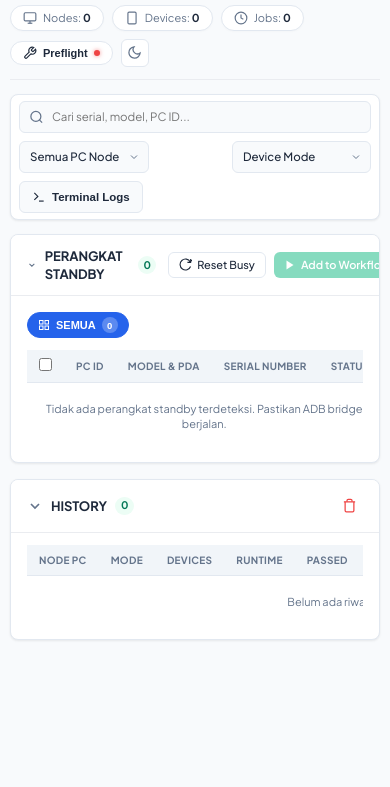
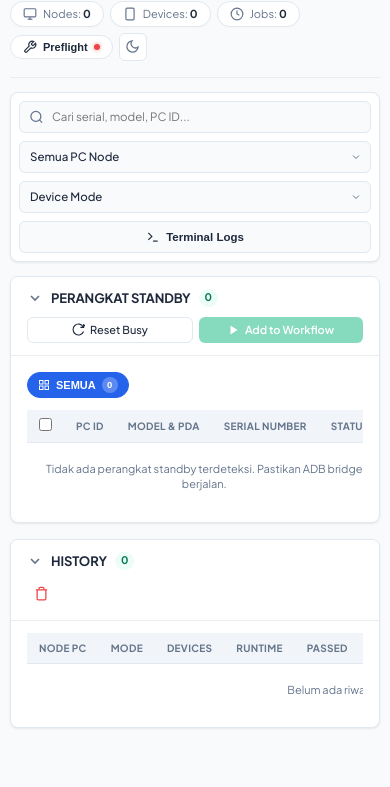
Before and after one commit to endrisusanto/Heist, a website built with Vite: page web-hub/client/index.html in a window 390 px wide. Shown: the part 57-844 px from the top of the page. Built offline with nearby package versions, Linux system fonts and the light colour scheme; no server answers.

Commit message:
feat(ui): eliminate UTF emojis, enable horizontal scrolling for filter chips, and add mobile responsive layout

```diff
--- a/web-hub/client/src/main.ts
+++ b/web-hub/client/src/main.ts
@@ -680,7 +680,7 @@ function renderHistory() {
         <td>
           ${
             isFinished
-              ? `<a href="#" class="archive-pill-link" onclick="alert('Download archive ${item.archiveName}'); return false;">📦 ${item.archiveName}</a>`
+              ? `<a href="#" class="archive-pill-link" onclick="alert('Download archive ${item.archiveName}'); return false;">${item.archiveName}</a>`
               : `<span style="color: var(--text-muted); font-size: 10.5px;">No Zip</span>`
           }
         </td>
--- a/web-hub/client/src/styles.css
+++ b/web-hub/client/src/styles.css
@@ -827,13 +827,31 @@ input:checked + .switch-slider:before {
   color: #b91c1c;
 }
 
-/* Pillshape Device Filter Chips with Icons */
+/* Pillshape Device Filter Chips with Horizontal Scrolling */
 .filter-chips-row {
   display: flex;
   align-items: center;
-  gap: 6px;
+  gap: 8px;
   padding: 4px 0 12px 0;
-  flex-wrap: wrap;
+  overflow-x: auto;
+  overflow-y: hidden;
+  white-space: nowrap;
+  -webkit-overflow-scrolling: touch;
+  scrollbar-width: thin;
+  scrollbar-color: var(--border-card) transparent;
+}
+
+.filter-chips-row::-webkit-scrollbar {
+  height: 4px;
+}
+
+.filter-chips-row::-webkit-scrollbar-track {
+  background: transparent;
+}
+
+.filter-chips-row::-webkit-scrollbar-thumb {
+  background: var(--border-card);
+  border-radius: 4px;
 }
 
 .filter-chip {
@@ -851,6 +869,7 @@ input:checked + .switch-slider:before {
   cursor: pointer;
   white-space: nowrap;
   user-select: none;
+  flex-shrink: 0;
 }
 
 .filter-chip svg {
@@ -1218,18 +1237,112 @@ input:checked + .switch-slider:before {
   line-height: 1;
 }
 
+/* Mobile & Responsive Layout Styles */
 @media (max-width: 768px) {
   .app-layout {
     padding: 0 10px 30px 10px;
   }
+
+  .hub-header {
+    flex-direction: column;
+    align-items: stretch;
+    gap: 12px;
+  }
+
+  .header-brand {
+    justify-content: space-between;
+  }
+
+  .header-right-stats {
+    display: flex;
+    overflow-x: auto;
+    white-space: nowrap;
+    padding-bottom: 4px;
+    -webkit-overflow-scrolling: touch;
+    scrollbar-width: none;
+    gap: 6px;
+  }
+
+  .header-right-stats::-webkit-scrollbar {
+    display: none;
+  }
+
+  .stat-pill-tag, .stat-pill-btn {
+    flex-shrink: 0;
+  }
+
   .hub-filter-bar {
     flex-direction: column;
     align-items: stretch;
+    gap: 8px;
+    padding: 8px;
   }
+
   .search-input-wrap {
-    max-width: 100%;
+    min-width: 100%;
   }
+
   .filter-controls-group {
-    justify-content: space-between;
+    display: flex;
+    flex-wrap: wrap;
+    gap: 8px;
+    width: 100%;
+  }
+
+  .filter-controls-group .custom-select {
+    flex: 1 1 calc(50% - 4px);
+    min-width: 120px;
+  }
+
+  .btn-terminal-toggle {
+    width: 100%;
+    justify-content: center;
+  }
+
+  .card-main-header {
+    flex-direction: column;
+    align-items: stretch;
+    gap: 10px;
+  }
+
+  .card-header-left {
+    justify-content: flex-start;
+  }
+
+  .card-header-right {
+    display: flex;
+    justify-content: flex-end;
+    flex-wrap: wrap;
+    gap: 6px;
+  }
+
+  .terminal-modal-window {
+    max-width: 96vw;
+    height: 80vh;
+    border-radius: var(--radius-card);
+  }
+
+  .preflight-modal-window {
+    max-width: 96vw;
+  }
+
+  .table-responsive {
+    -webkit-overflow-scrolling: touch;
   }
 }
+
+@media (max-width: 480px) {
+  .card-header-right {
+    justify-content: stretch;
+  }
+
+  .card-header-right .btn,
+  .card-header-right .btn-green-sm,
+  .card-header-right .btn-outline-sm {
+    flex: 1;
+  }
+
+  .filter-controls-group .custom-select {
+    flex: 1 1 100%;
+  }
+}
```
